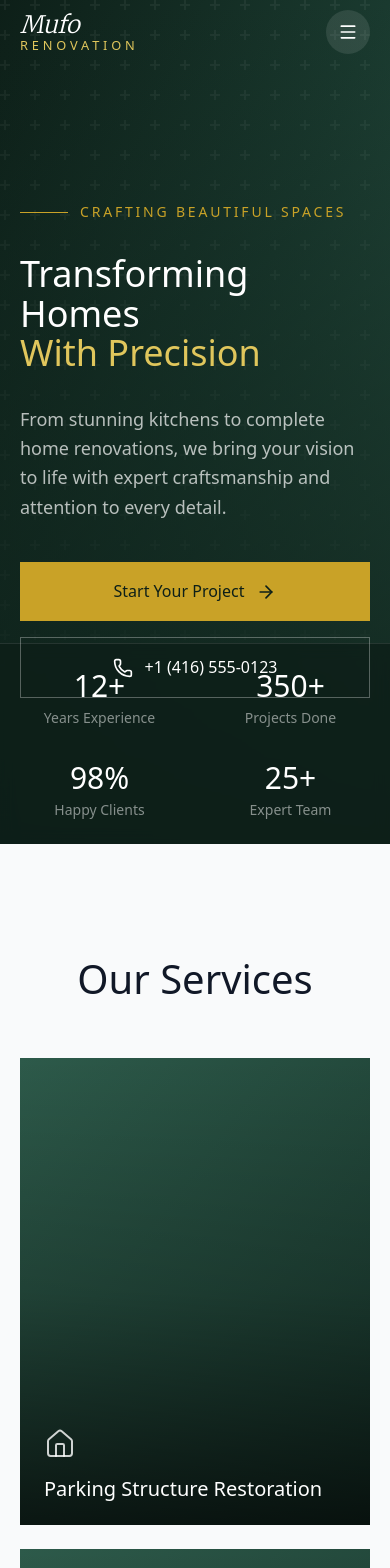
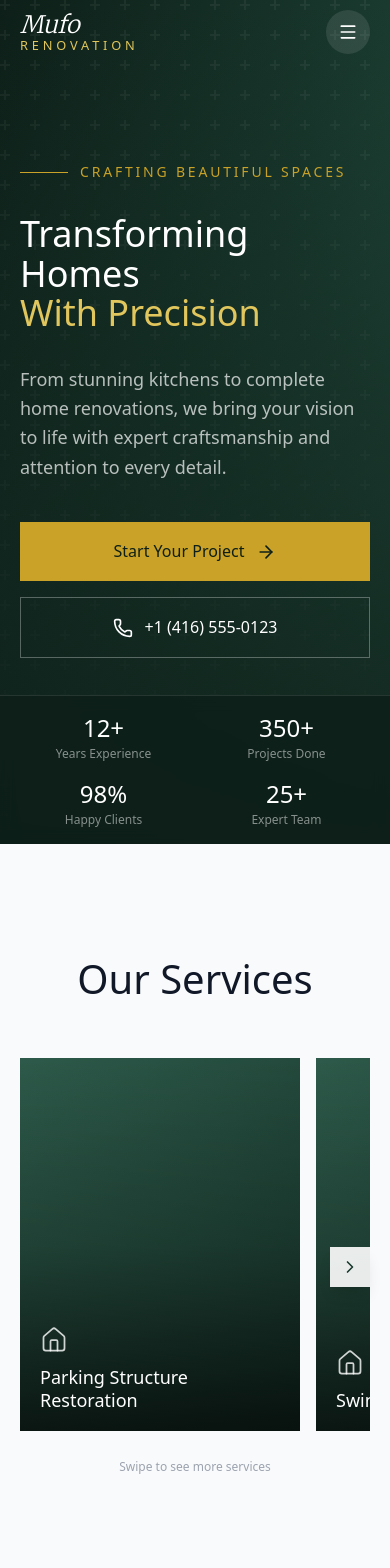
Before and after one commit to Mehriddin-bytes/Mufo, a Next.js app: page / in a window 390 px wide. Shown: the top 1568 px of the page. Built offline with nearby package versions, Linux system fonts and the light colour scheme.

Commit message:
Enhance responsiveness and styling across multiple pages; implement mobile-friendly features for services and contact sections.

```diff
--- a/app/globals.css
+++ b/app/globals.css
@@ -378,3 +378,22 @@ body {
 .no-scrollbar::-webkit-scrollbar {
   display: none;
 }
+
+/* ===================
+   SAFE AREA INSETS (Mobile)
+   =================== */
+.pb-safe {
+  padding-bottom: env(safe-area-inset-bottom, 0px);
+}
+
+/* ===================
+   HORIZONTAL SCROLL (Mobile Services)
+   =================== */
+.scroll-snap-x {
+  scroll-snap-type: x mandatory;
+  -webkit-overflow-scrolling: touch;
+}
+
+.scroll-snap-start {
+  scroll-snap-align: start;
+}
--- a/app/projects/page.tsx
+++ b/app/projects/page.tsx
@@ -22,8 +22,8 @@ export default function ProjectsPage() {
 
         <div className="container-custom relative z-10">
           <ScrollAnimation direction="up">
-            <div className="max-w-3xl">
-              <span className="inline-flex items-center gap-3 mb-6">
+            <div className="max-w-3xl mx-auto text-center lg:mx-0 lg:text-left">
+              <span className="inline-flex items-center gap-3 mb-6 justify-center lg:justify-start">
                 <span className="w-12 h-px bg-accent" />
                 <span className="text-accent text-sm font-medium tracking-[0.2em] uppercase">
                   Our Portfolio
@@ -34,7 +34,7 @@ export default function ProjectsPage() {
                 <br />
                 <span className="text-accent-light">Inspire</span>
               </h1>
-              <p className="text-lg text-white/70 max-w-xl">
+              <p className="text-lg text-white/70 max-w-xl mx-auto lg:mx-0">
                 From building envelope repairs to large-scale renovations, our work reflects
                 the quality, precision, and expertise we bring to every job.
               </p>
@@ -46,13 +46,13 @@ export default function ProjectsPage() {
       {/* Stats Bar */}
       <section className="py-6 bg-white border-b border-gray-100">
         <div className="container-custom">
-          <div className="grid grid-cols-2 lg:grid-cols-4 gap-6">
+          <div className="grid grid-cols-2 lg:grid-cols-4 gap-4 sm:gap-6">
             {stats.map((stat) => (
-              <div key={stat.id} className="text-center">
-                <div className="font-display text-2xl lg:text-3xl font-medium text-brand mb-0.5">
+              <div key={stat.id} className="text-center px-2">
+                <div className="font-display text-xl sm:text-2xl lg:text-3xl font-medium text-brand mb-0.5">
                   {stat.value}{stat.suffix}
                 </div>
-                <div className="text-gray-500 text-xs">{stat.label}</div>
+                <div className="text-gray-500 text-[10px] sm:text-xs">{stat.label}</div>
               </div>
             ))}
           </div>
--- a/components/home/HeroSection.tsx
+++ b/components/home/HeroSection.tsx
@@ -23,7 +23,7 @@ export default function HeroSection() {
       </div>
 
       {/* Content */}
-      <div className="relative z-10 container-custom pt-32 pb-20 lg:pt-40 lg:pb-28">
+      <div className="relative z-10 container-custom pt-32 pb-40 sm:pb-32 lg:pt-40 lg:pb-28">
         <div className="max-w-3xl">
           {/* Label */}
           <div className="inline-flex items-center gap-3 mb-8">
@@ -74,25 +74,25 @@ export default function HeroSection() {
         </div>
       </div>
 
-      {/* Bottom stats bar */}
-      <div className="absolute bottom-0 left-0 right-0 bg-brand-dark/80 backdrop-blur-sm border-t border-white/10">
-        <div className="container-custom py-6">
-          <div className="grid grid-cols-2 md:grid-cols-4 gap-8">
+      {/* Bottom stats bar - positioned with safe area for mobile */}
+      <div className="absolute bottom-0 left-0 right-0 bg-brand-dark/80 backdrop-blur-sm border-t border-white/10 pb-safe">
+        <div className="container-custom py-4 sm:py-6">
+          <div className="grid grid-cols-2 md:grid-cols-4 gap-4 sm:gap-8">
             <div className="text-center">
-              <div className="font-display text-3xl lg:text-4xl text-white font-medium">12+</div>
-              <div className="text-white/50 text-sm mt-1">Years Experience</div>
+              <div className="font-display text-2xl sm:text-3xl lg:text-4xl text-white font-medium">12+</div>
+              <div className="text-white/50 text-xs sm:text-sm mt-0.5 sm:mt-1">Years Experience</div>
             </div>
             <div className="text-center">
-              <div className="font-display text-3xl lg:text-4xl text-white font-medium">350+</div>
-              <div className="text-white/50 text-sm mt-1">Projects Done</div>
+              <div className="font-display text-2xl sm:text-3xl lg:text-4xl text-white font-medium">350+</div>
+              <div className="text-white/50 text-xs sm:text-sm mt-0.5 sm:mt-1">Projects Done</div>
             </div>
             <div className="text-center">
-              <div className="font-display text-3xl lg:text-4xl text-white font-medium">98%</div>
-              <div className="text-white/50 text-sm mt-1">Happy Clients</div>
+              <div className="font-display text-2xl sm:text-3xl lg:text-4xl text-white font-medium">98%</div>
+              <div className="text-white/50 text-xs sm:text-sm mt-0.5 sm:mt-1">Happy Clients</div>
             </div>
             <div className="text-center">
-              <div className="font-display text-3xl lg:text-4xl text-white font-medium">25+</div>
-              <div className="text-white/50 text-sm mt-1">Expert Team</div>
+              <div className="font-display text-2xl sm:text-3xl lg:text-4xl text-white font-medium">25+</div>
+              <div className="text-white/50 text-xs sm:text-sm mt-0.5 sm:mt-1">Expert Team</div>
             </div>
           </div>
         </div>
--- a/components/home/ServicesSection.tsx
+++ b/components/home/ServicesSection.tsx
@@ -1,7 +1,10 @@
+'use client';
+
 import Link from 'next/link';
-import { Home, Bath, Warehouse, Building2 } from 'lucide-react';
+import { Home, Bath, Warehouse, Building2, ChevronLeft, ChevronRight } from 'lucide-react';
 import { ScrollAnimation, StaggerAnimation } from '@/components/ui';
 import { services } from '@/lib/data/siteData';
+import { useRef, useState, useEffect } from 'react';
 
 const iconMap = {
   'kitchen-renovation': Home,
@@ -11,6 +14,37 @@ const iconMap = {
 };
 
 export default function ServicesSection() {
+  const scrollContainerRef = useRef<HTMLDivElement>(null);
+  const [canScrollLeft, setCanScrollLeft] = useState(false);
+  const [canScrollRight, setCanScrollRight] = useState(true);
+
+  const checkScrollPosition = () => {
+    if (scrollContainerRef.current) {
+      const { scrollLeft, scrollWidth, clientWidth } = scrollContainerRef.current;
+      setCanScrollLeft(scrollLeft > 0);
+      setCanScrollRight(scrollLeft < scrollWidth - clientWidth - 10);
+    }
+  };
+
+  useEffect(() => {
+    const container = scrollContainerRef.current;
+    if (container) {
+      container.addEventListener('scroll', checkScrollPosition);
+      checkScrollPosition();
+      return () => container.removeEventListener('scroll', checkScrollPosition);
+    }
+  }, []);
+
+  const scroll = (direction: 'left' | 'right') => {
+    if (scrollContainerRef.current) {
+      const scrollAmount = scrollContainerRef.current.clientWidth * 0.8;
+      scrollContainerRef.current.scrollBy({
+        left: direction === 'left' ? -scrollAmount : scrollAmount,
+        behavior: 'smooth',
+      });
+    }
+  };
+
   return (
     <section className="section-padding bg-gray-50">
       <div className="container-custom">
@@ -19,11 +53,77 @@ export default function ServicesSection() {
           <h2 className="section-heading">Our Services</h2>
         </ScrollAnimation>
 
-        {/* Services Grid */}
+        {/* Mobile Horizontal Scroll */}
+        <div className="md:hidden relative">
+          {/* Scroll Indicators */}
+          {canScrollLeft && (
+            <button
+              onClick={() => scroll('left')}
+              className="absolute left-0 top-1/2 -translate-y-1/2 z-10 w-10 h-10 bg-white/90 shadow-lg flex items-center justify-center"
+              aria-label="Scroll left"
+            >
+              <ChevronLeft className="w-5 h-5 text-brand" />
+            </button>
+          )}
+          {canScrollRight && (
+            <button
+              onClick={() => scroll('right')}
+              className="absolute right-0 top-1/2 -translate-y-1/2 z-10 w-10 h-10 bg-white/90 shadow-lg flex items-center justify-center"
+              aria-label="Scroll right"
+            >
+              <ChevronRight className="w-5 h-5 text-brand" />
+            </button>
+          )}
+
+          {/* Scrollable Container */}
+          <div
+            ref={scrollContainerRef}
+            className="flex gap-4 overflow-x-auto scroll-snap-x no-scrollbar pb-4"
+          >
+            {services.map((service) => {
+              const Icon = iconMap[service.slug as keyof typeof iconMap] || Home;
+
+              return (
+                <Link
+                  key={service.id}
+                  href={`/services/${service.slug}`}
+                  className="group relative flex-shrink-0 w-[75vw] max-w-[280px] aspect-[3/4] overflow-hidden scroll-snap-start"
+                >
+                  {/* Background Image Placeholder */}
+                  <div className="absolute inset-0 bg-gradient-to-br from-brand-light to-brand group-hover:scale-105 transition-transform duration-500" />
+
+                  {/* Overlay gradient */}
+                  <div className="absolute inset-0 bg-gradient-to-t from-black/70 via-black/20 to-transparent" />
+
+                  {/* Content */}
+                  <div className="absolute inset-x-0 bottom-0 p-5">
+                    {/* Icon */}
+                    <div className="mb-3">
+                      <Icon className="w-7 h-7 text-white/80" strokeWidth={1.5} />
+                    </div>
+
+                    {/* Title */}
+                    <h3 className="font-display text-lg text-white font-medium leading-tight">
+                      {service.title}
+                    </h3>
+                  </div>
+
+                  {/* Hover overlay */}
+                  <div className="absolute inset-0 bg-brand/0 group-hover:bg-brand/40 transition-colors duration-300" />
+                </Link>
+              );
+            })}
+          </div>
+
+          {/* Scroll hint text */}
+          <p className="text-center text-xs text-gray-400 mt-3">Swipe to see more services</p>
+        </div>
+
+        {/* Desktop Grid */}
         <StaggerAnimation
           direction="up"
           staggerDelay={100}
-          className="grid md:grid-cols-2 lg:grid-cols-4 gap-6"
+          className="hidden md:grid md:grid-cols-2 lg:grid-cols-4 gap-6"
         >
           {services.map((service) => {
             const Icon = iconMap[service.slug as keyof typeof iconMap] || Home;
```
Also changed, not shown: app/about/page.tsx (+22 -20 lines), app/contact/page.tsx (+21 -2 lines), app/services/page.tsx (+35 -33 lines), components/home/AboutSection.tsx (+19 -19 lines).
